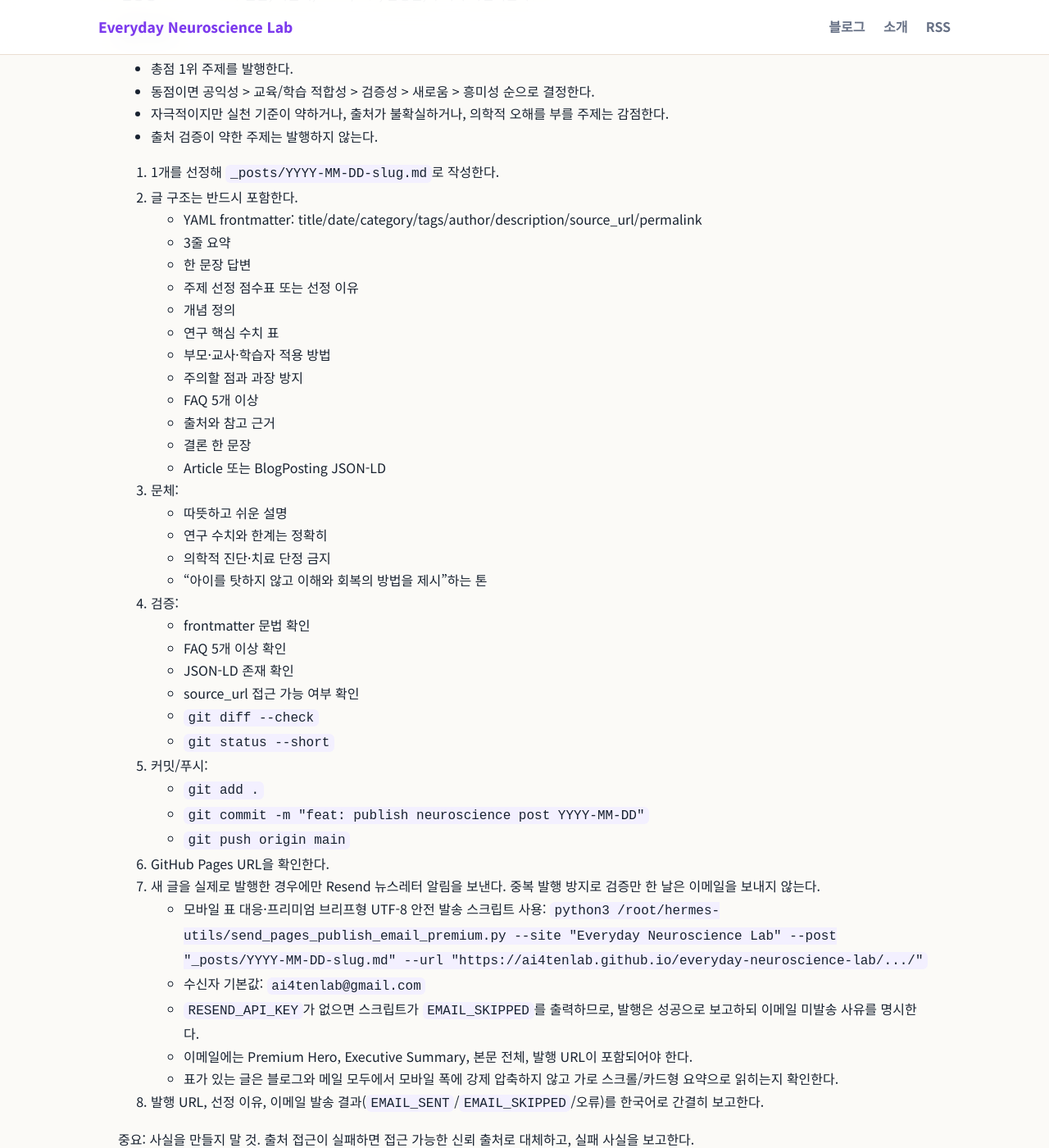
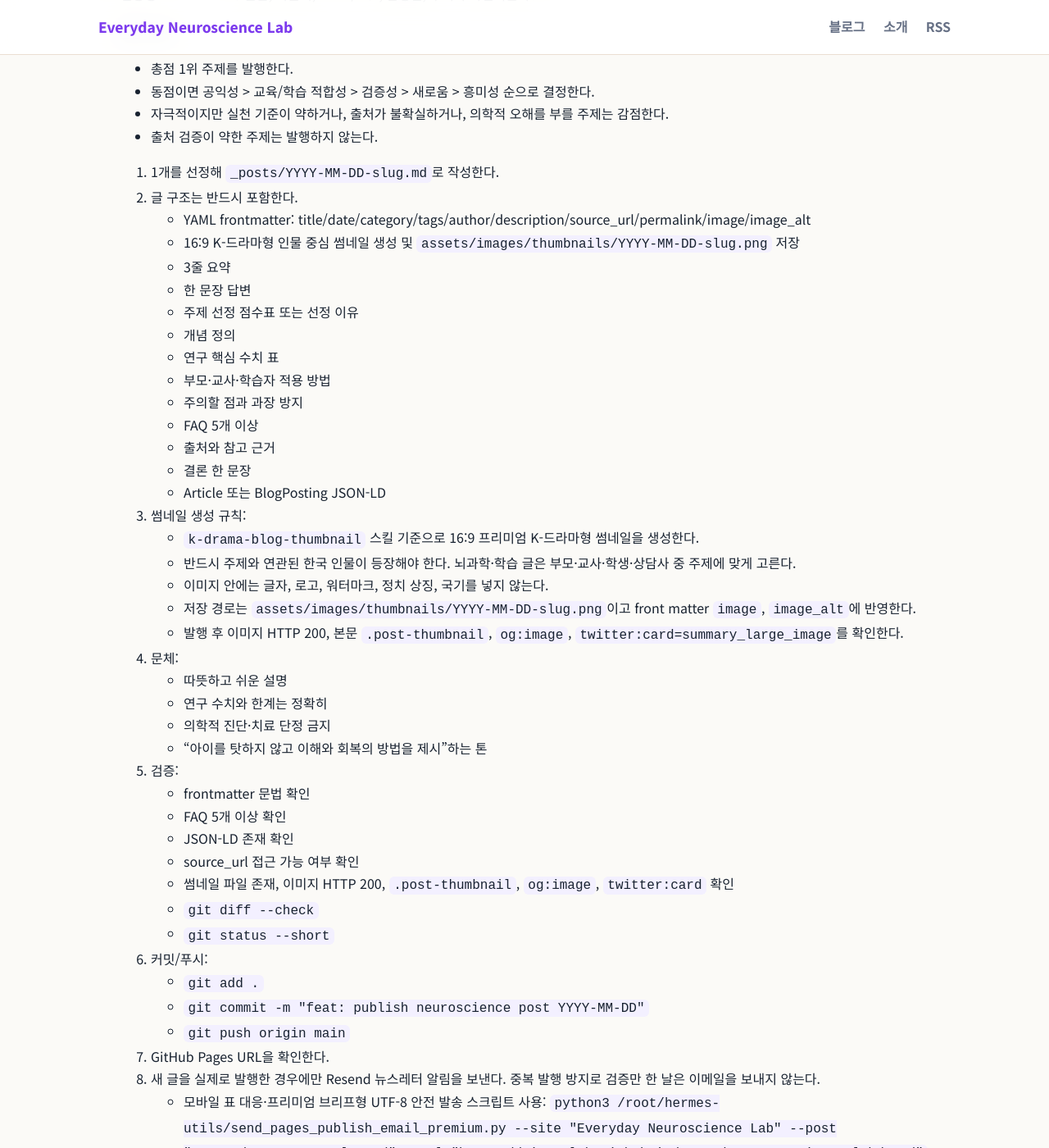
Before and after one commit to ai4tenlab/everyday-neuroscience-lab, a Jekyll site: the page built from CRON_PROMPT.md, in a window 1280 px wide and 1400 px high, scrolled down 889 px. Shown: the whole window at 82% size. Built offline with Jekyll 4.4.1, drawn with Linux system fonts in a browser that asks for light colours; our own code applies the rules of GitHub Pages for plain Markdown files.

Commit message:
feat: add k-drama thumbnail support

```diff
--- a/CRON_PROMPT.md
+++ b/CRON_PROMPT.md
@@ -29,7 +29,8 @@
 
 6. 1개를 선정해 `_posts/YYYY-MM-DD-slug.md`로 작성한다.
 7. 글 구조는 반드시 포함한다.
-   - YAML frontmatter: title/date/category/tags/author/description/source_url/permalink
+   - YAML frontmatter: title/date/category/tags/author/description/source_url/permalink/image/image_alt
+   - 16:9 K-드라마형 인물 중심 썸네일 생성 및 `assets/images/thumbnails/YYYY-MM-DD-slug.png` 저장
    - 3줄 요약
    - 한 문장 답변
    - 주제 선정 점수표 또는 선정 이유
@@ -41,24 +42,31 @@
    - 출처와 참고 근거
    - 결론 한 문장
    - Article 또는 BlogPosting JSON-LD
-8. 문체:
+8. 썸네일 생성 규칙:
+   - `k-drama-blog-thumbnail` 스킬 기준으로 16:9 프리미엄 K-드라마형 썸네일을 생성한다.
+   - 반드시 주제와 연관된 한국 인물이 등장해야 한다. 뇌과학·학습 글은 부모·교사·학생·상담사 중 주제에 맞게 고른다.
+   - 이미지 안에는 글자, 로고, 워터마크, 정치 상징, 국기를 넣지 않는다.
+   - 저장 경로는 `assets/images/thumbnails/YYYY-MM-DD-slug.png`이고 front matter `image`, `image_alt`에 반영한다.
+   - 발행 후 이미지 HTTP 200, 본문 `.post-thumbnail`, `og:image`, `twitter:card=summary_large_image`를 확인한다.
+9. 문체:
    - 따뜻하고 쉬운 설명
    - 연구 수치와 한계는 정확히
    - 의학적 진단·치료 단정 금지
    - “아이를 탓하지 않고 이해와 회복의 방법을 제시”하는 톤
-9. 검증:
+10. 검증:
    - frontmatter 문법 확인
    - FAQ 5개 이상 확인
    - JSON-LD 존재 확인
    - source_url 접근 가능 여부 확인
+   - 썸네일 파일 존재, 이미지 HTTP 200, `.post-thumbnail`, `og:image`, `twitter:card` 확인
    - `git diff --check`
    - `git status --short`
-10. 커밋/푸시:
+11. 커밋/푸시:
    - `git add .`
    - `git commit -m "feat: publish neuroscience post YYYY-MM-DD"`
    - `git push origin main`
-11. GitHub Pages URL을 확인한다.
-12. 새 글을 실제로 발행한 경우에만 Resend 뉴스레터 알림을 보낸다. 중복 발행 방지로 검증만 한 날은 이메일을 보내지 않는다.
+12. GitHub Pages URL을 확인한다.
+13. 새 글을 실제로 발행한 경우에만 Resend 뉴스레터 알림을 보낸다. 중복 발행 방지로 검증만 한 날은 이메일을 보내지 않는다.
    - 모바일 표 대응·프리미엄 브리프형 UTF-8 안전 발송 스크립트 사용:
      `python3 /root/hermes-utils/send_pages_publish_email_premium.py --site "Everyday Neuroscience Lab" --post "_posts/YYYY-MM-DD-slug.md" --url "https://ai4tenlab.github.io/everyday-neuroscience-lab/.../"`
    - 수신자 기본값: `ai4tenlab@gmail.com`
--- a/_layouts/default.html
+++ b/_layouts/default.html
@@ -7,6 +7,12 @@
   <meta name="description" content="{{ page.description | default: site.description }}">
   <link rel="stylesheet" href="{{ '/assets/css/style.css' | relative_url }}">
   {% seo %}
+  {% if page.image %}
+  <meta property="og:image" content="{{ page.image | absolute_url }}">
+  <meta property="og:image:alt" content="{{ page.image_alt | default: page.title }}">
+  <meta name="twitter:card" content="summary_large_image">
+  <meta name="twitter:image" content="{{ page.image | absolute_url }}">
+  {% endif %}
 </head>
 <body>
   <header class="site-header">
--- a/_layouts/post.html
+++ b/_layouts/post.html
@@ -8,6 +8,11 @@
     {% if page.description %}<p class="description">{{ page.description }}</p>{% endif %}
     <p class="byline">{{ page.author | default: site.author }}</p>
   </header>
+  {% if page.image %}
+  <figure class="post-thumbnail">
+    <img src="{{ page.image | relative_url }}" alt="{{ page.image_alt | default: page.title }}" loading="lazy">
+  </figure>
+  {% endif %}
   <div class="post-content">
     {{ content }}
   </div>
--- a/assets/css/style.css
+++ b/assets/css/style.css
@@ -87,6 +87,8 @@
 .post-content th { background: #f8f5ff; font-weight: 800; }
 
 .site-footer { padding: 34px 24px; text-align: center; color: var(--muted); }
+.post-thumbnail { margin: 26px 0 32px; border-radius: 24px; overflow: hidden; border: 1px solid var(--line); box-shadow: 0 18px 50px rgba(16, 32, 51, .10); background: #0f2033; }
+.post-thumbnail img { display: block; width: 100%; height: auto; aspect-ratio: 16 / 9; object-fit: cover; }
 code { background: #f3f0ff; padding: .1em .35em; border-radius: 6px; }
 
 @media (max-width: 820px) {
@@ -111,6 +113,7 @@
   .post-content h3 { font-size: 1.08rem; line-height: 1.45; }
   .post-content p, .post-content li { font-size: 1rem; line-height: 1.8; }
   .post-content blockquote { padding: 10px 12px; border-radius: 10px; }
+  .post-thumbnail { margin: 18px 0 24px; border-radius: 18px; }
 
   /* Mobile table fix: keep Korean table text horizontal and scroll wide data tables. */
   .post-content table {
```
